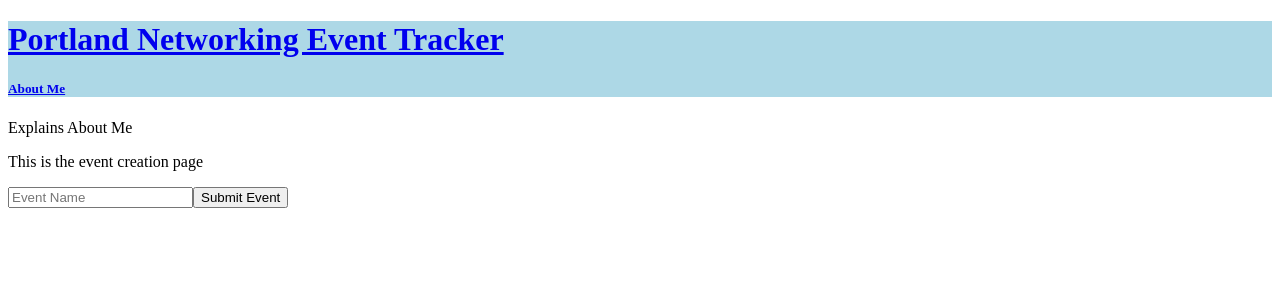
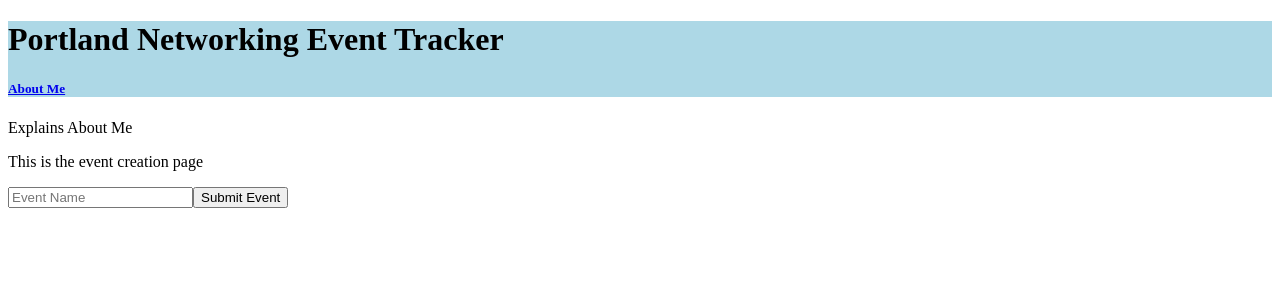
Before and after one commit to austinbhan/event-tracker, a React app: page /AboutMe in a window 1280 px wide. Shown: the top 300 px of the page. Built offline with nearby package versions, Linux system fonts and the light colour scheme.

Commit message:
Added  notes

```diff
--- a/src/App.js
+++ b/src/App.js
@@ -14,9 +14,7 @@ export default function App() {
 
       <div className="App">
         <div className={styles.header}>
-          <Link to ="/">
-            <h1>Portland Networking Event Tracker</h1>
-          </Link>
+          <h1>Portland Networking Event Tracker</h1>
           <Link to="/AboutMe">
             <h5>About Me</h5>
           </Link>
```
Also changed, not shown: src/Components/CreateEvent.js (+9 -1 lines).
